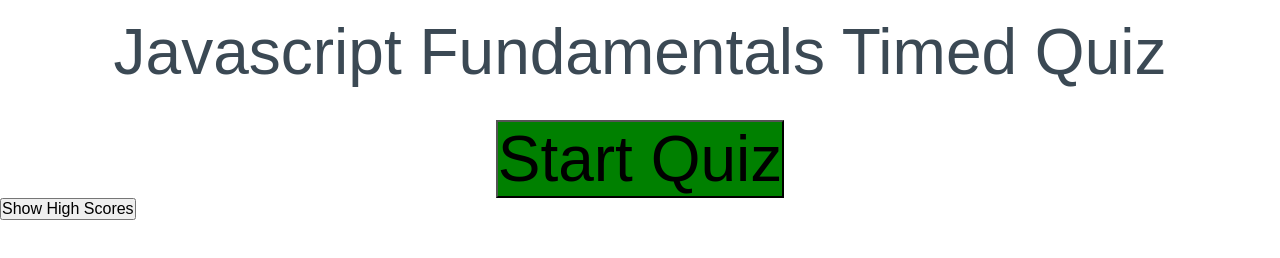
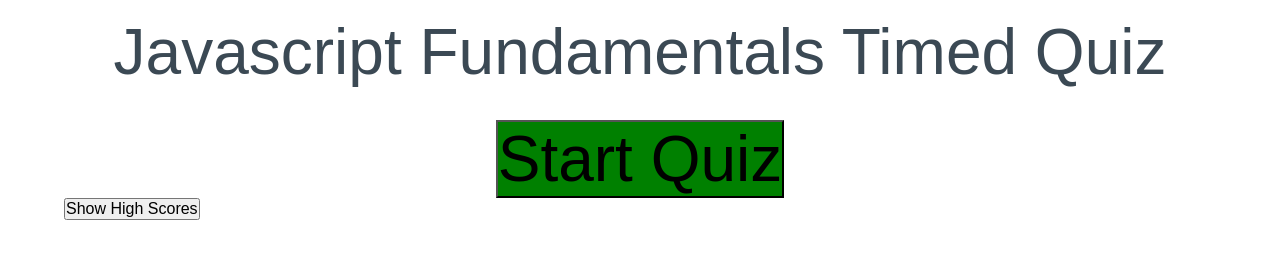
Before and after one commit to codelearning2021/Nate-Johnson-s-timed-quiz-on-Javascript-basics, a plain HTML site: page index.html in a window 1280 px wide. Drawn offline with Linux system fonts and the light colour scheme.

Commit message:
fixed css for hi score button

```diff
--- a/Assets/css/style.css
+++ b/Assets/css/style.css
@@ -111,3 +111,10 @@ body {
 #timer {
     font-size: 4em;
 }
+
+.hiscore {
+    margin: 0;
+    position: relative;
+    top: 25%;
+    left: 5%;
+  }
```
Also changed, not shown: Assets/js/script.js (+0 -20 lines).
